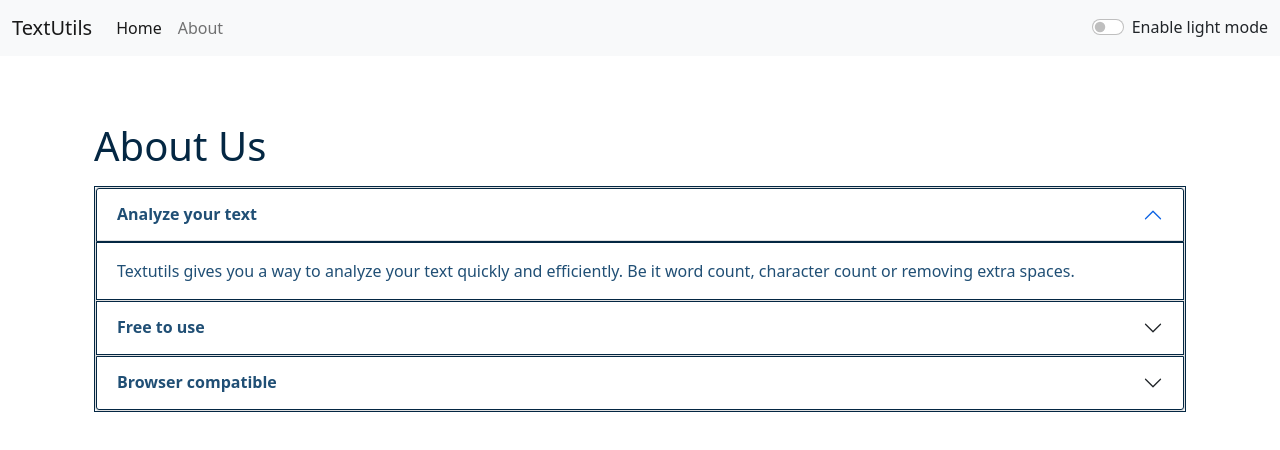
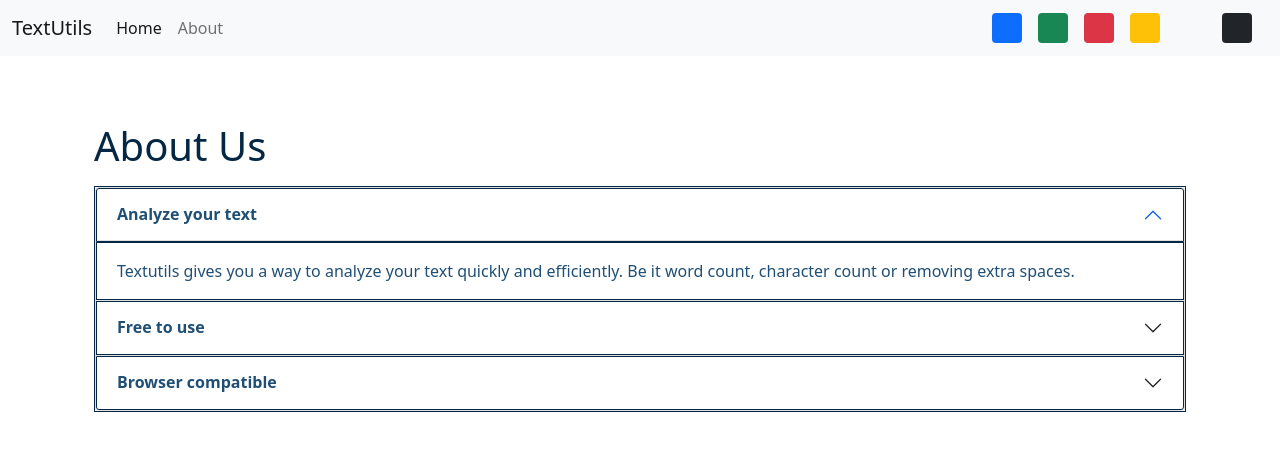
Before and after one commit to shubhsd/textutils-react, a React (Create React App) app: page /about in a window 1280 px wide. Shown: the top 450 px of the page. Built offline with nearby package versions, Linux system fonts and the light colour scheme.

Commit message:
adding color pallet

```diff
--- a/src/App.js
+++ b/src/App.js
@@ -17,7 +17,19 @@
   const [mode, setMode] = useState('light'); //Tells wheather dark mode is enabled or not
   const [alert, setAlert] = useState(null);
 
-  const toggleMode = () => {
+
+  const removeBodyClasses = () => {
+    document.body.classList.remove('bg-light');
+    document.body.classList.remove('bg-dark');
+    document.body.classList.remove('bg-warning');
+    document.body.classList.remove('bg-success');
+    document.body.classList.remove('bg-danger');
+    document.body.classList.remove('bg-primary');
+  };
+
+  const toggleMode = (cls) => {
+    removeBodyClasses();
+    document.body.classList.add(`bg-` + cls); //Here we gave class to body
     if (mode === 'light') {
       setMode('dark');
       document.body.style.backgroundColor = '#042743';
--- a/src/components/About.js
+++ b/src/components/About.js
@@ -11,11 +11,11 @@
         color: props.mode === 'dark' ? 'white' : '#204f75',
         backgroundColor: props.mode === 'dark' ? 'rgb(36 74 104)' : 'white',
         border: '1px solid',
-        borderColor: props.mode === 'dark' ? 'white' : '#042743',
+        borderColor: props.mode === 'dark' ? 'white' : '#042743'
     }
 
     return (
-        <div className='container' style={myStyle, { border: 0 }}>
+        <div className='container' style={myStyle ,{ border: 0 }}>
             <h1 className='my-3' style={{ color: props.mode === 'dark' ? 'white' : '#042743' }}>About Us
             </h1>
             <div className="accordion" id="accordionExample" style={myStyle}>
--- a/src/components/Navbar.js
+++ b/src/components/Navbar.js
@@ -27,14 +27,29 @@
                         </li>
                     </ul>
 
-                    <form className="d-flex">
-                        <div className={`form-check form-switch text-${props.mode === 'light' ? 'dark' : 'light'}`}>
-                            <input className="form-check-input" onClick={props.toggleMode} type="checkbox" id="flexSwitchCheckDefault" />
-                            <label className="form-check-label" htmlFor="flexSwitchCheckDefault">Enable light mode</label>
+                    <div className="d-flex mx-2">
+                        <div className="bg-primary rounded mx-2" style={{ height: '30px', width: '30px', cursor: 'pointer' }} onClick={() => props.toggleMode('primary')}>
                         </div>
+                        <div className="bg-success rounded mx-2" style={{ height: '30px', width: '30px', cursor: 'pointer' }} onClick={() => props.toggleMode('success')}>
+                        </div>
+                        <div className="bg-danger rounded mx-2" style={{ height: '30px', width: '30px', cursor: 'pointer' }} onClick={() => props.toggleMode('danger')}>
+                        </div>
+                        <div className="bg-warning rounded mx-2" style={{ height: '30px', width: '30px', cursor: 'pointer' }} onClick={() => props.toggleMode('warning')}>
+                        </div>
+                        <div className="bg-light rounded mx-2" style={{ height: '30px', width: '30px', cursor: 'pointer' }} onClick={() => props.toggleMode('light')}>
+                        </div>
+                        <div className="bg-dark rounded mx-2" style={{ height: '30px', width: '30px', cursor: 'pointer' }} onClick={() => props.toggleMode('dark')}>
+                        </div>
+                    </div>
+
+                    {/* <form className="d-flex"> */}
+                        {/* <div className={`form-check form-switch text-${props.mode === 'light' ? 'dark' : 'light'}`}>
+                            <input className="form-check-input" onClick={() => props.toggleMode(null)} type="checkbox" id="flexSwitchCheckDefault" />
+                            <label className="form-check-label" htmlFor="flexSwitchCheckDefault">Toggle mode</label>
+                        </div> */}
                         {/* <input className="form-control me-2" type="search" placeholder="Search" aria-label="Search" />
                         <button className="btn btn-danger" type="submit">Search</button> */}
-                    </form>
+                    {/* </form> */}
                 </div>
             </div>
         </nav>
```
